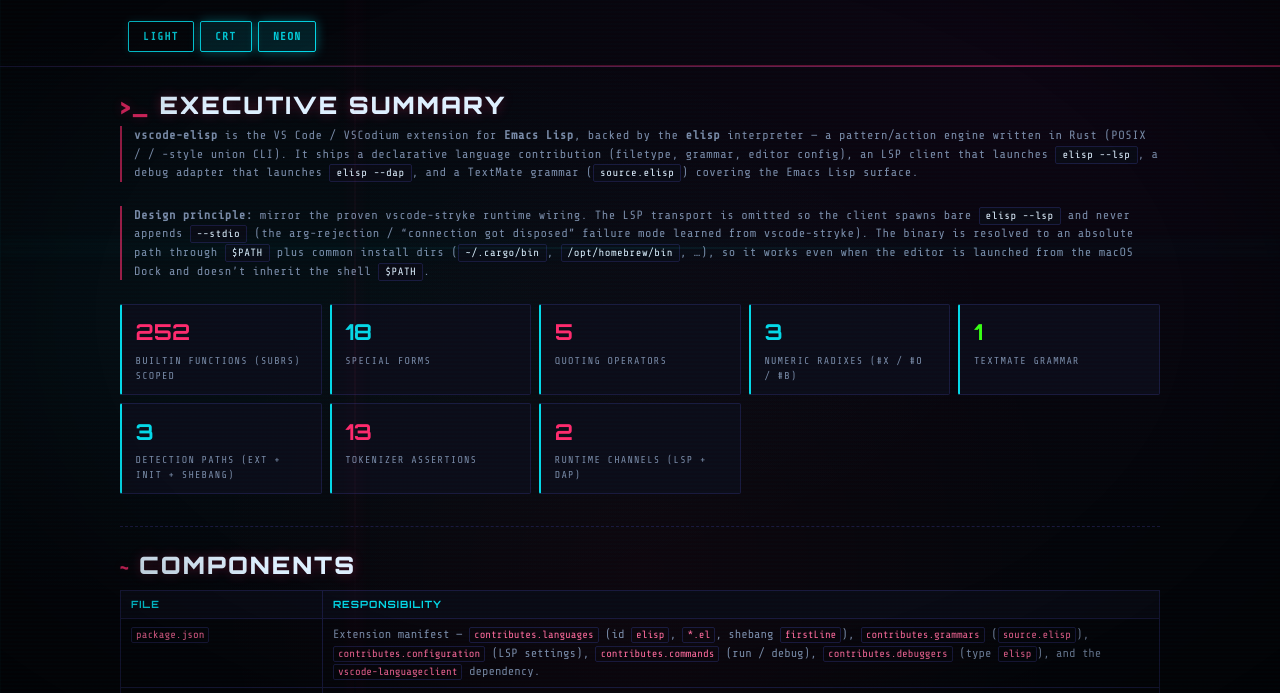
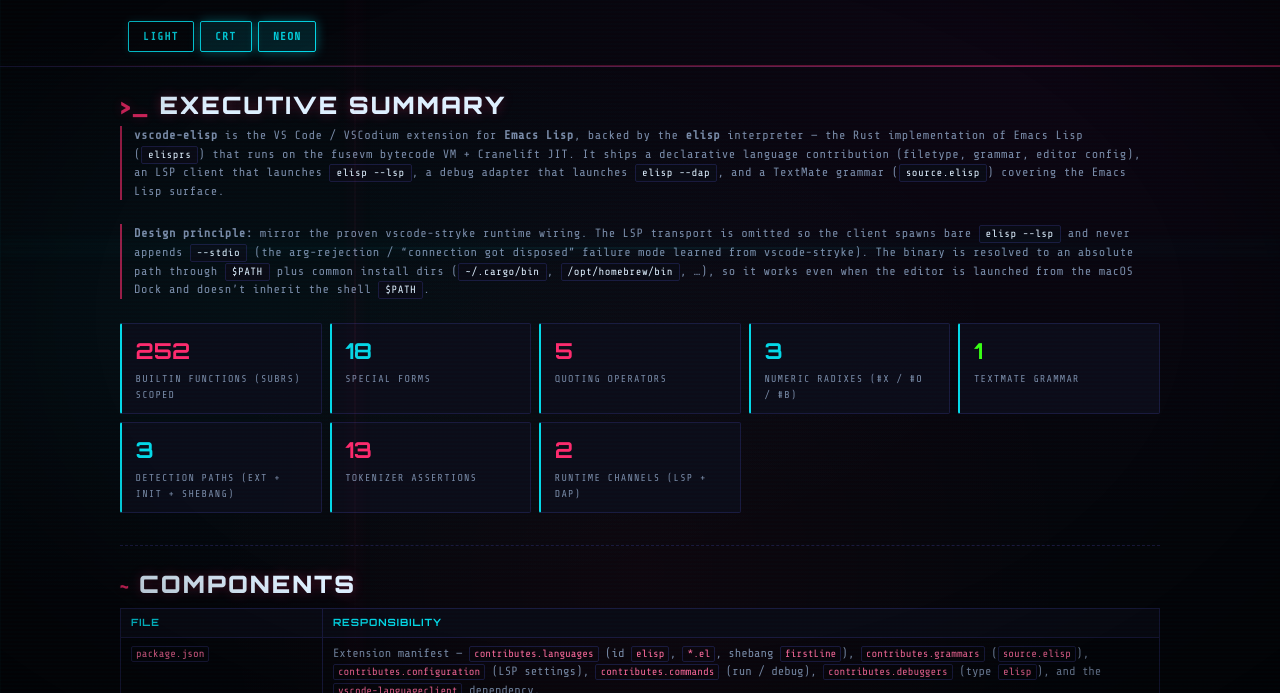
Before and after one commit to MenkeTechnologies/vscode-elisp, a website: page docs/report.html in a window 1280 px wide. Shown: the part 85-778 px from the top of the page. Drawn offline with nearby package versions, Linux system fonts and the light colour scheme.

Commit message:
docs: fix stale binary description and fallback dirs

```diff
--- a/docs/report.html
+++ b/docs/report.html
@@ -58,7 +58,7 @@
     <main class="tutorial-main">
 
       <h2 class="tutorial-title"><span class="step-hash">&gt;_</span>EXECUTIVE SUMMARY</h2>
-      <p class="tutorial-subtitle"><strong>vscode-elisp</strong> is the VS Code / VSCodium extension for <strong>Emacs Lisp</strong>, backed by the <strong>elisp</strong> interpreter &mdash; a pattern/action engine written in Rust (POSIX /  / -style union CLI). It ships a declarative language contribution (filetype, grammar, editor config), an LSP client that launches <code>elisp --lsp</code>, a debug adapter that launches <code>elisp --dap</code>, and a TextMate grammar (<code>source.elisp</code>) covering the Emacs Lisp surface.</p>
+      <p class="tutorial-subtitle"><strong>vscode-elisp</strong> is the VS Code / VSCodium extension for <strong>Emacs Lisp</strong>, backed by the <strong>elisp</strong> interpreter &mdash; the Rust implementation of Emacs Lisp (<code>elisprs</code>) that runs on the fusevm bytecode VM + Cranelift JIT. It ships a declarative language contribution (filetype, grammar, editor config), an LSP client that launches <code>elisp --lsp</code>, a debug adapter that launches <code>elisp --dap</code>, and a TextMate grammar (<code>source.elisp</code>) covering the Emacs Lisp surface.</p>
       <p class="tutorial-subtitle"><strong>Design principle:</strong> mirror the proven vscode-stryke runtime wiring. The LSP transport is omitted so the client spawns bare <code>elisp --lsp</code> and never appends <code>--stdio</code> (the arg-rejection / &ldquo;connection got disposed&rdquo; failure mode learned from vscode-stryke). The binary is resolved to an absolute path through <code>$PATH</code> plus common install dirs (<code>~/.cargo/bin</code>, <code>/opt/homebrew/bin</code>, &hellip;), so it works even when the editor is launched from the macOS Dock and doesn&rsquo;t inherit the shell <code>$PATH</code>.</p>
 
       <div class="stat-grid">
```
Also changed, not shown: README.md.
